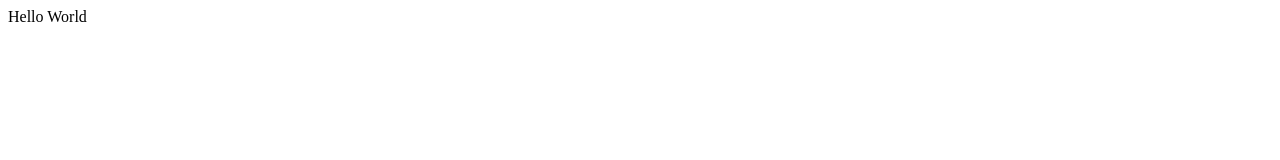
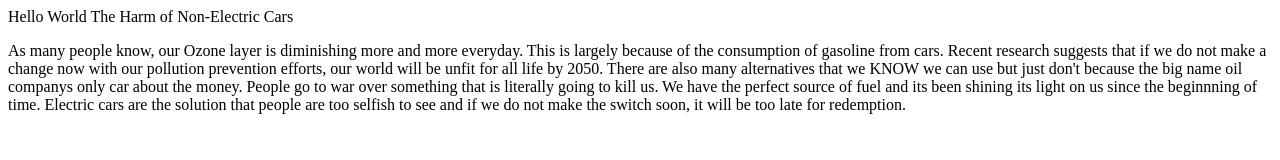
Before and after one commit to NickA42/NickD1, a plain HTML site: page index.html in a window 1280 px wide. Drawn offline with Linux system fonts and the light colour scheme.

Commit message:
9/3 - Header and Paragraph added

```diff
--- a/index.html
+++ b/index.html
@@ -1,5 +1,11 @@
 <html>
 <body>
 Hello World
+<h>
+  The Harm of Non-Electric Cars
+  </h>
+  <p>
+    As many people know, our Ozone layer is diminishing more and more everyday. This is largely because of the consumption of gasoline from cars. Recent research suggests that if we do not make a change now with our pollution prevention efforts, our world will be unfit for all life by 2050. There are also many alternatives that we KNOW we can use but just don't because the big name oil companys only car about the money. People go to war over something that is literally going to kill us. We have the perfect source of fuel and its been shining its light on us since the beginnning of time. Electric cars are the solution that people are too selfish to see and if we do not make the switch soon, it will be too late for redemption.
+    </p>
 </body>
 </html>
```
